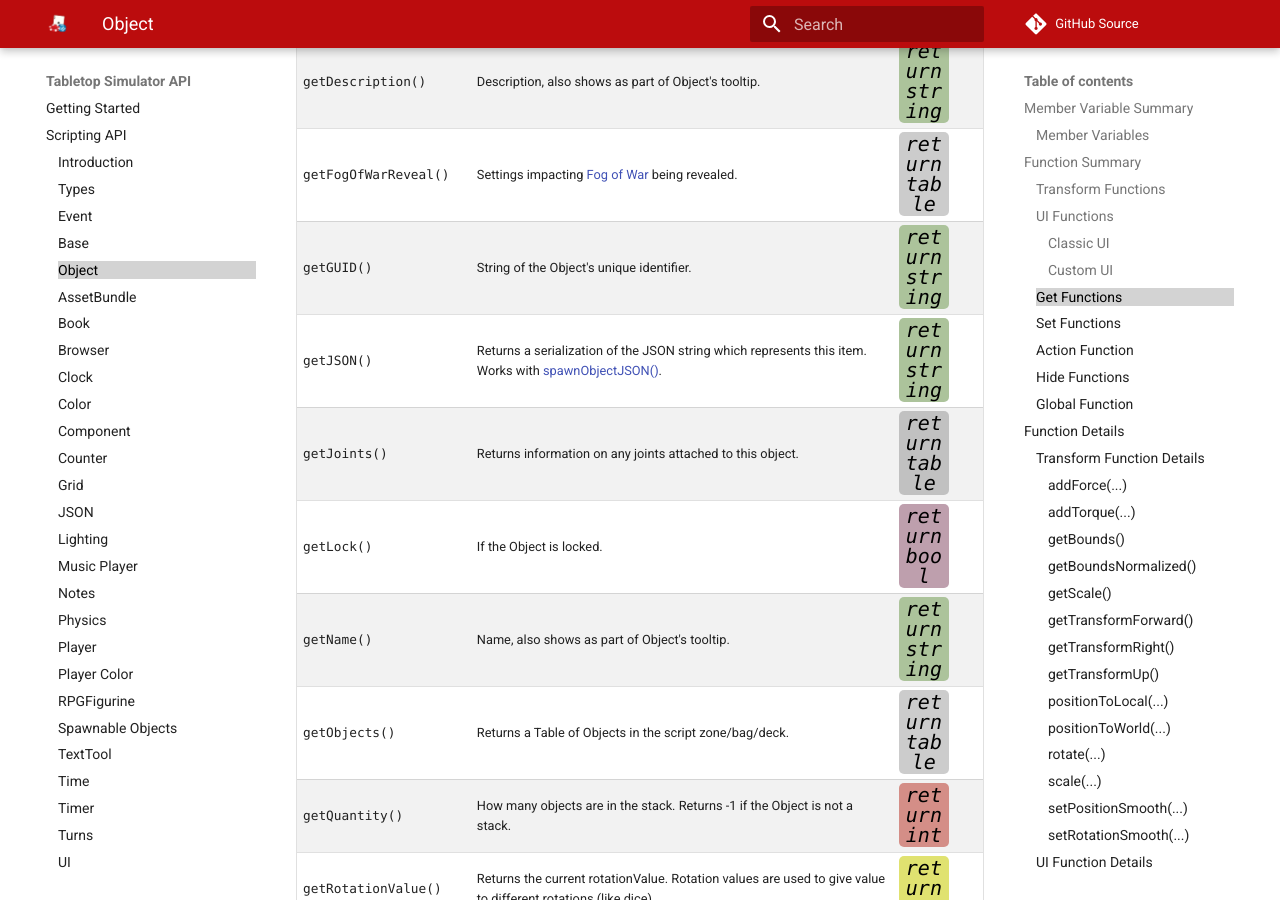
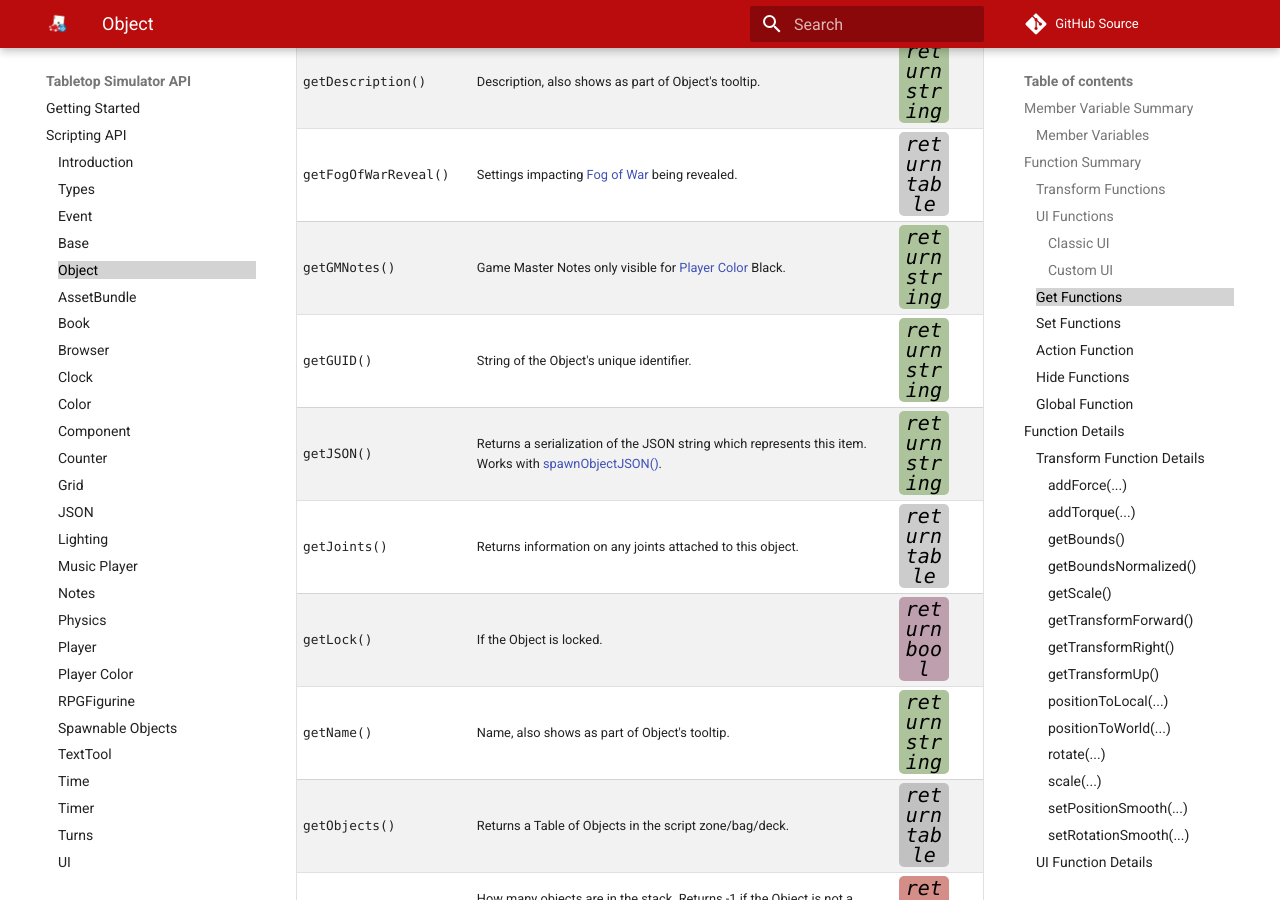
Before and after one commit to Berserk-Games/Tabletop-Simulator-API, an MkDocs documentation site: the page built from docs/object.md, in a window 1280 px wide and 900 px high, scrolled down 7882 px. Built offline with MkDocs 1.6.1 and Material for MkDocs 9.7.7, drawn with Linux system fonts in a browser that asks for light colours; comment, search, counter and statistics services are not loaded; some of the changed text lies outside the part shown.

Commit message:
added function setGMNotes(...) added function getGMNotes() Fixes #84

```diff
--- a/docs/object.md
+++ b/docs/object.md
@@ -138,6 +138,7 @@
 getCustomObject() | Returns a Table with the Custom Object information of a Custom Object. | [<span class="ret tab"></span>](types.md) | [<span class="i"></span>](#getcustomobject)
 <a class="anchor" id="getdescription"></a>getDescription() | Description, also shows as part of Object's tooltip. | [<span class="ret str"></span>](types.md)
 getFogOfWarReveal() | Settings impacting [Fog of War](https://kb.tabletopsimulator.com/game-tools/zone-tools/#fog-of-war-zone) being revealed. | [<span class="ret tab"></span>](types.md) | [<span class="i"></span>](#getfogofwarreveal)
+<a class="anchor" id="getgmnotes"></a>getGMNotes() | Game Master Notes only visible for [Player Color](player-color.md) Black. | [<span class="ret str"></span>](types.md) |
 <a class="anchor" id="getguid"></a>getGUID() | String of the Object's unique identifier. | [<span class="ret str"></span>](types.md) |
 <a class="anchor" id="getjson"></a>getJSON() | Returns a serialization of the JSON string which represents this item. Works with [spawnObjectJSON()](base.md#spawnobjectjson). | [<span class="ret str"></span>](types.md) |
 getJoints() | Returns information on any joints attached to this object. | [<span class="ret tab"></span>](types.md) | [<span class="i"></span>](#getjoints)
@@ -165,6 +166,7 @@
 setCustomObject([<span class="tag tab"></span>](types.md)&nbsp;parameters) | Sets a custom Object's properties. | [<span class="ret boo"></span>](types.md) | [<span class="i"></span>](#setcustomobject)
 <a class="anchor" id="setdescription"></a>setDescription([<span class="tag str"></span>](types.md)&nbsp;description) | Sets a description for an Object. Shows in tooltip after delay. | [<span class="ret boo"></span>](types.md)
 setFogOfWarReveal([<span class="tag tab"></span>](types.md)&nbsp;fog_settings) | Establish the settings and enable/disable an Object's revealing of [Fog of War](https://kb.tabletopsimulator.com/game-tools/zone-tools/#fog-of-war-zone). | [<span class="ret boo"></span>](types.md) | [<span class="i"></span>](#setfogofwarreveal)
+<a class="anchor" id="setgmnotes"></a>setGMNotes([<span class="tag str"></span>](types.md)&nbsp;notes) | Sets Game Master Notes only visible for [Player Color](player-color.md) Black. | [<span class="ret boo"></span>](types.md) |
 <a class="anchor" id="setlock"></a>setLock([<span class="tag boo"></span>](types.md)&nbsp;lock) | Sets if an object is locked in place. | [<span class="ret boo"></span>](types.md) |
 <a class="anchor" id="setname"></a>setName([<span class="tag str"></span>](types.md)&nbsp;name) | Sets a name for an Object. Shows in tooltip. | [<span class="ret boo"></span>](types.md)
 setRotationValues([<span class="tag tab"></span>](types.md)&nbsp;rotation_values) | Sets rotation values of an object. Rotation values are used to give value to different rotations (like dice). | [<span class="ret boo"></span>](types.md) | [<span class="i"></span>](#setrotationvalues)
```
